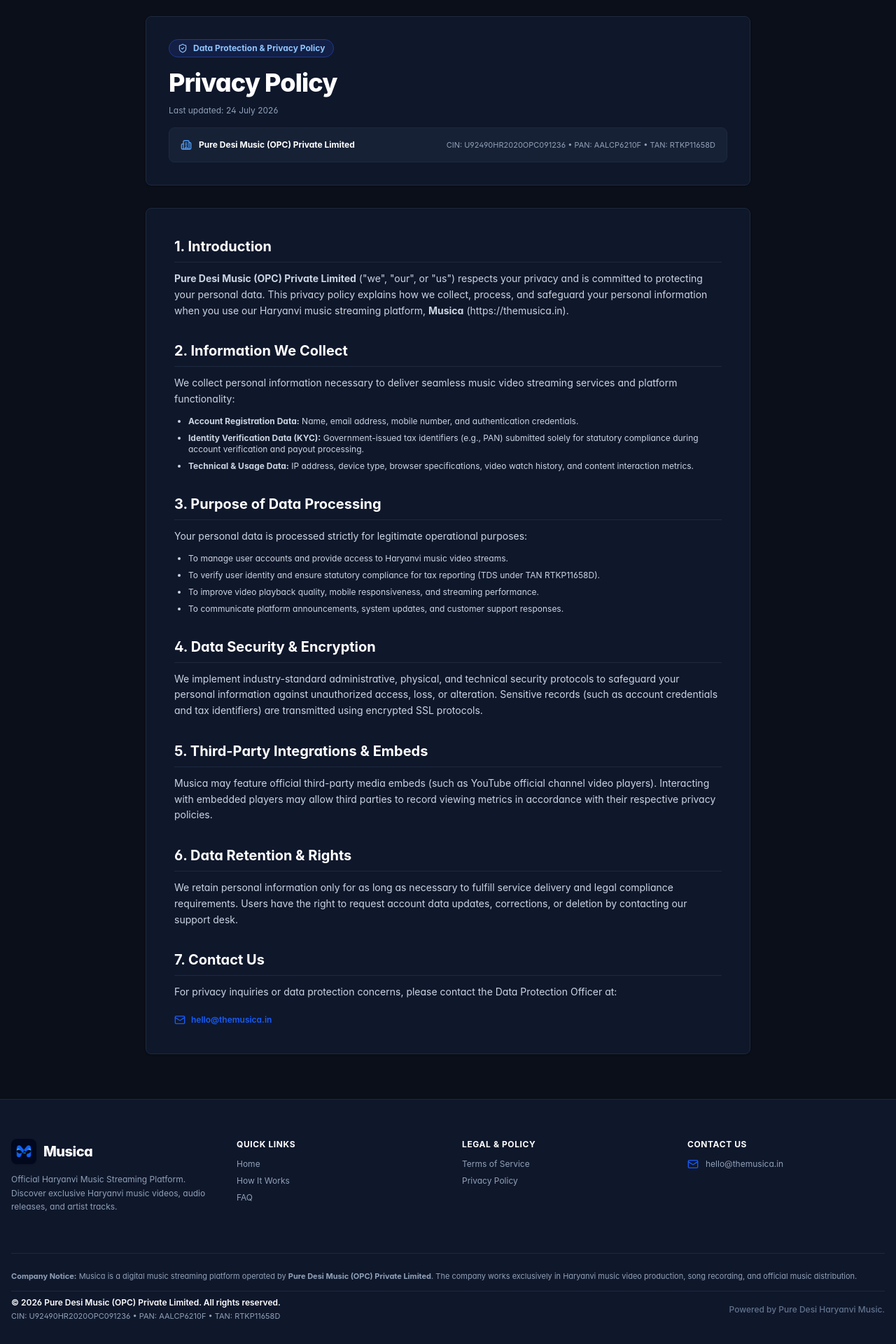
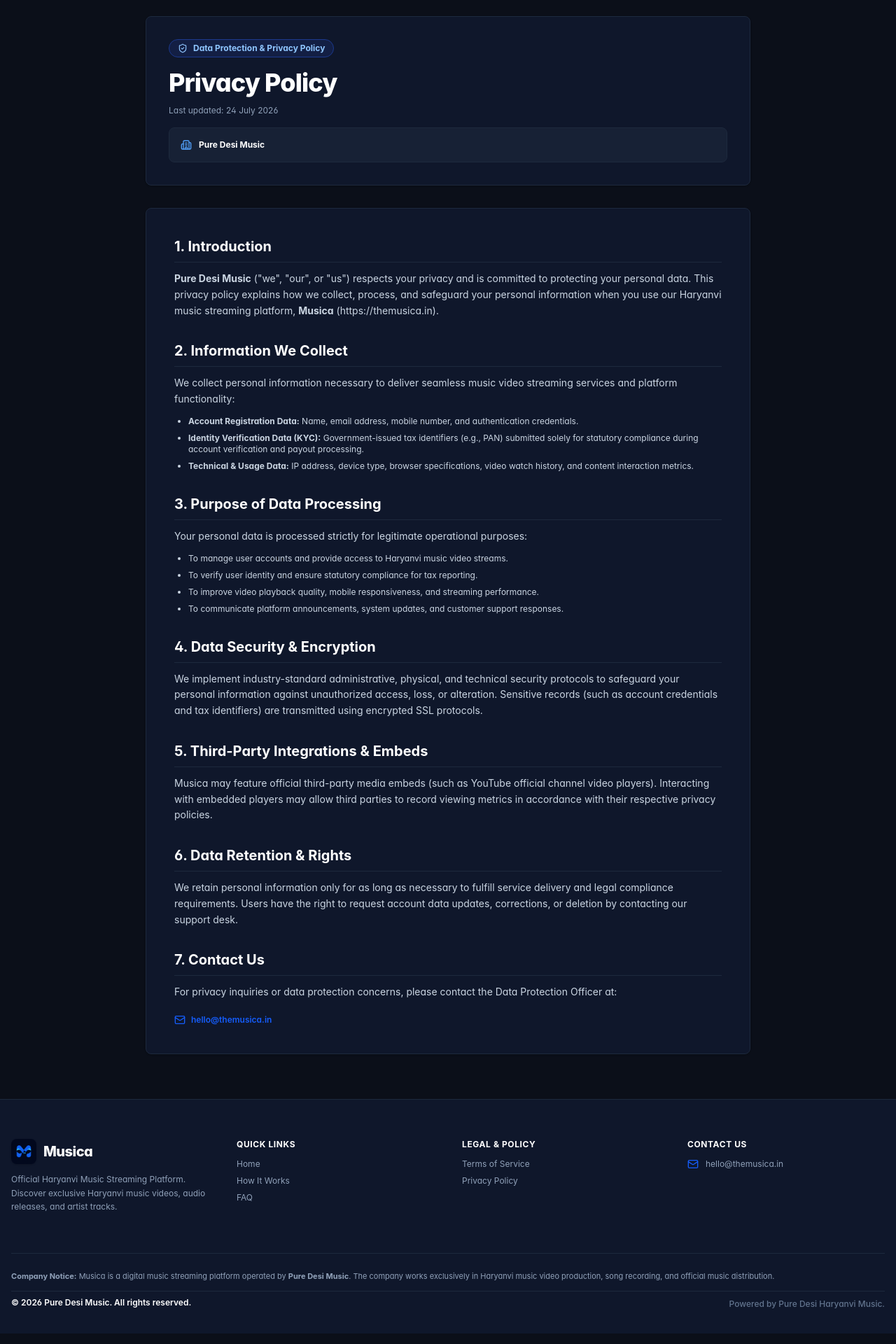
Before and after one commit to arenergyusa/musica, a Next.js app in the folder frontend/: page /privacy in a window 1280 px wide. Shown: the part 73-1993 px from the top of the page at 70% size. Built offline with nearby package versions, Linux system fonts and the light colour scheme; no server answers.

Commit message:
refactor: update company branding text and disable onboarding tour

```diff
--- a/frontend/app/(auth)/forgot-password/page.tsx
+++ b/frontend/app/(auth)/forgot-password/page.tsx
@@ -32,7 +32,7 @@
 
         <div className="mt-8 pt-6 border-t border-slate-100 dark:border-slate-800 text-center">
           <p className="text-[11px] text-slate-400 font-mono">
-            Pure Desi Music (OPC) Private Limited &bull; CIN: U92490HR2020OPC091236
+            Pure Desi Music
           </p>
         </div>
       </div>
--- a/frontend/app/(auth)/login/page.tsx
+++ b/frontend/app/(auth)/login/page.tsx
@@ -63,7 +63,7 @@
           </div>
 
           <div className="text-[11px] text-slate-400 relative z-10 pt-8 border-t border-slate-800/80 font-mono">
-            Pure Desi Music (OPC) Private Limited &bull; CIN: U92490HR2020OPC091236
+            Pure Desi Music
           </div>
         </div>
 
--- a/frontend/app/(auth)/register/page.tsx
+++ b/frontend/app/(auth)/register/page.tsx
@@ -63,7 +63,7 @@
           </div>
 
           <div className="text-[11px] text-slate-400 relative z-10 pt-8 border-t border-slate-800/80 font-mono">
-            Pure Desi Music (OPC) Private Limited &bull; CIN: U92490HR2020OPC091236
+            Pure Desi Music
           </div>
         </div>
 
--- a/frontend/app/(user)/dashboard/page.tsx
+++ b/frontend/app/(user)/dashboard/page.tsx
@@ -25,7 +25,7 @@
 import { RewardWalletCard } from "@/components/shared/RewardWalletCard";
 import { SalaryProgressCard } from "@/components/shared/SalaryProgressCard";
 import { StatCard } from "@/components/shared/StatCard";
-import { OnboardingTour } from "@/components/shared/OnboardingTour";
+// import { OnboardingTour } from "@/components/shared/OnboardingTour";
 import { Transaction } from "@/lib/types";
 
 // ─── Next Settlement Countdown ──────────────────────────────────────────────
@@ -131,9 +131,9 @@
       animate="show"
       className="space-y-6 pb-8 text-slate-900 dark:text-slate-100"
     >
-      {/* Interactive Onboarding Tour */}
+      {/* Interactive Onboarding Tour
       <OnboardingTour />
-
+*/}
       {/* Welcome Header Card */}
       <motion.div variants={itemVariants}>
         <div className="relative overflow-hidden bg-gradient-to-r from-slate-900 via-blue-950 to-slate-900 rounded-2xl p-6 sm:p-7 text-white shadow-lg border border-slate-800">
--- a/frontend/app/(user)/watch/page.tsx
+++ b/frontend/app/(user)/watch/page.tsx
@@ -35,7 +35,7 @@
               Exclusive Music Video Releases <br /> Coming Soon
             </h2>
             <p className="text-xs sm:text-sm text-slate-600 dark:text-slate-400 leading-relaxed pt-1">
-              We are currently curating and uploading official Haryanvi music video releases and studio audio tracks by <strong>Pure Desi Music (OPC) Private Limited</strong>.
+              We are currently curating and uploading official Haryanvi music video releases and studio audio tracks by <strong>Pure Desi Music</strong>.
             </p>
           </div>
 
--- a/frontend/app/privacy/page.tsx
+++ b/frontend/app/privacy/page.tsx
@@ -30,10 +30,10 @@
             <div className="flex flex-col sm:flex-row items-start sm:items-center justify-between p-4 bg-[#F8F9FA] dark:bg-slate-800/60 rounded-lg border border-slate-200/80 dark:border-slate-800 gap-3 text-xs">
               <div className="flex items-center gap-2.5">
                 <Building2 className="h-4 w-4 text-blue-600 dark:text-blue-400 shrink-0" />
-                <span className="font-bold text-slate-900 dark:text-white">Pure Desi Music (OPC) Private Limited</span>
+                <span className="font-bold text-slate-900 dark:text-white">Pure Desi Music</span>
               </div>
               <div className="text-[11px] font-mono text-slate-600 dark:text-slate-400">
-                CIN: U92490HR2020OPC091236 &bull; PAN: AALCP6210F &bull; TAN: RTKP11658D
+
               </div>
             </div>
           </div>
@@ -46,7 +46,7 @@
                 1. Introduction
               </h2>
               <p>
-                <strong>Pure Desi Music (OPC) Private Limited</strong> (&quot;we&quot;, &quot;our&quot;, or &quot;us&quot;) respects your privacy and is committed to protecting your personal data. This privacy policy explains how we collect, process, and safeguard your personal information when you use our Haryanvi music streaming platform, <strong>Musica</strong> (https://themusica.in).
+                <strong>Pure Desi Music</strong> (&quot;we&quot;, &quot;our&quot;, or &quot;us&quot;) respects your privacy and is committed to protecting your personal data. This privacy policy explains how we collect, process, and safeguard your personal information when you use our Haryanvi music streaming platform, <strong>Musica</strong> (https://themusica.in).
               </p>
             </section>
 
@@ -73,7 +73,7 @@
               </p>
               <ul className="list-disc pl-5 space-y-2 text-xs">
                 <li>To manage user accounts and provide access to Haryanvi music video streams.</li>
-                <li>To verify user identity and ensure statutory compliance for tax reporting (TDS under TAN RTKP11658D).</li>
+                <li>To verify user identity and ensure statutory compliance for tax reporting.</li>
                 <li>To improve video playback quality, mobile responsiveness, and streaming performance.</li>
                 <li>To communicate platform announcements, system updates, and customer support responses.</li>
               </ul>
--- a/frontend/app/terms/page.tsx
+++ b/frontend/app/terms/page.tsx
@@ -63,10 +63,10 @@
             <div className="flex flex-col sm:flex-row items-start sm:items-center justify-between p-4 bg-[#F8F9FA] dark:bg-slate-800/60 rounded-lg border border-slate-200/80 dark:border-slate-800 gap-3 text-xs">
               <div className="flex items-center gap-2.5">
                 <Building2 className="h-4 w-4 text-blue-600 dark:text-blue-400 shrink-0" />
-                <span className="font-bold text-slate-900 dark:text-white">Pure Desi Music (OPC) Private Limited</span>
+                <span className="font-bold text-slate-900 dark:text-white">Pure Desi Music </span>
               </div>
               <div className="text-[11px] font-mono text-slate-600 dark:text-slate-400">
-                CIN: U92490HR2020OPC091236 &bull; PAN: AALCP6210F &bull; TAN: RTKP11658D
+
               </div>
             </div>
           </div>
@@ -79,7 +79,7 @@
                 1. Acceptance of Terms &amp; Corporate Details
               </h2>
               <p>
-                By accessing and using the Musica platform (<strong>https://themusica.in</strong>), operated exclusively by <strong>Pure Desi Music (OPC) Private Limited</strong>, you agree to be bound by these Terms of Service. The company operates exclusively in Haryanvi music video production, audio recording, and official music distribution. If you do not agree with any portion of these terms, please discontinue platform use immediately.
+                By accessing and using the Musica platform (<strong>https://the-musica.com</strong>), operated exclusively by <strong>Pure Desi Music</strong>, you agree to be bound by these Terms of Service. The company operates exclusively in Haryanvi music video production, audio recording, and official music distribution. If you do not agree with any portion of these terms, please discontinue platform use immediately.
               </p>
             </section>
 
@@ -150,7 +150,7 @@
               <div className="bg-[#F8F9FA] dark:bg-slate-800/40 p-4 rounded-lg border border-slate-200/80 dark:border-slate-800 space-y-2 text-xs">
                 <p className="font-semibold text-slate-900 dark:text-white">Statutory Tax Deductions:</p>
                 <ul className="list-disc pl-5 space-y-1">
-                  <li>Standard <strong>10% Tax Deducted at Source (TDS)</strong> under Income Tax regulations under TAN <strong>RTKP11658D</strong> is deducted.</li>
+                  <li>Standard <strong>10% Tax Deducted at Source (TDS)</strong> under Income Tax regulations under TAN is deducted.</li>
                   <li><strong>0% Platform Administrative Fee</strong> is charged on payout requests.</li>
                 </ul>
               </div>
--- a/frontend/components/layout/Footer.tsx
+++ b/frontend/components/layout/Footer.tsx
@@ -66,14 +66,14 @@
 
         <div className="border-t border-slate-200/80 dark:border-slate-800 pt-6 flex flex-col space-y-3">
           <p className="text-[11px] text-slate-500 dark:text-slate-400 leading-relaxed">
-            <strong>Company Notice:</strong> {APP.NAME} is a digital music streaming platform operated by <strong>Pure Desi Music (OPC) Private Limited</strong>. The company works exclusively in Haryanvi music video production, song recording, and official music distribution.
+            <strong>Company Notice:</strong> {APP.NAME} is a digital music streaming platform operated by <strong>Pure Desi Music</strong>. The company works exclusively in Haryanvi music video production, song recording, and official music distribution.
           </p>
 
           <div className="flex flex-col md:flex-row items-center justify-between text-xs text-slate-500 dark:text-slate-400 pt-2 border-t border-slate-100 dark:border-slate-800">
             <div className="flex flex-col space-y-1 text-center md:text-left">
-              <p className="font-semibold text-slate-900 dark:text-white">© {currentYear} Pure Desi Music (OPC) Private Limited. All rights reserved.</p>
+              <p className="font-semibold text-slate-900 dark:text-white">© {currentYear} Pure Desi Music. All rights reserved.</p>
               <p className="text-[11px] text-slate-500 dark:text-slate-400 font-mono">
-                CIN: U92490HR2020OPC091236 &bull; PAN: AALCP6210F &bull; TAN: RTKP11658D
+                {/*  CIN: U92490HR2020OPC091236 &bull; PAN: AALCP6210F &bull; TAN: RTKP11658D  */}
               </p>
             </div>
             <p className="mt-3 md:mt-0 text-xs font-medium text-slate-500">
```
